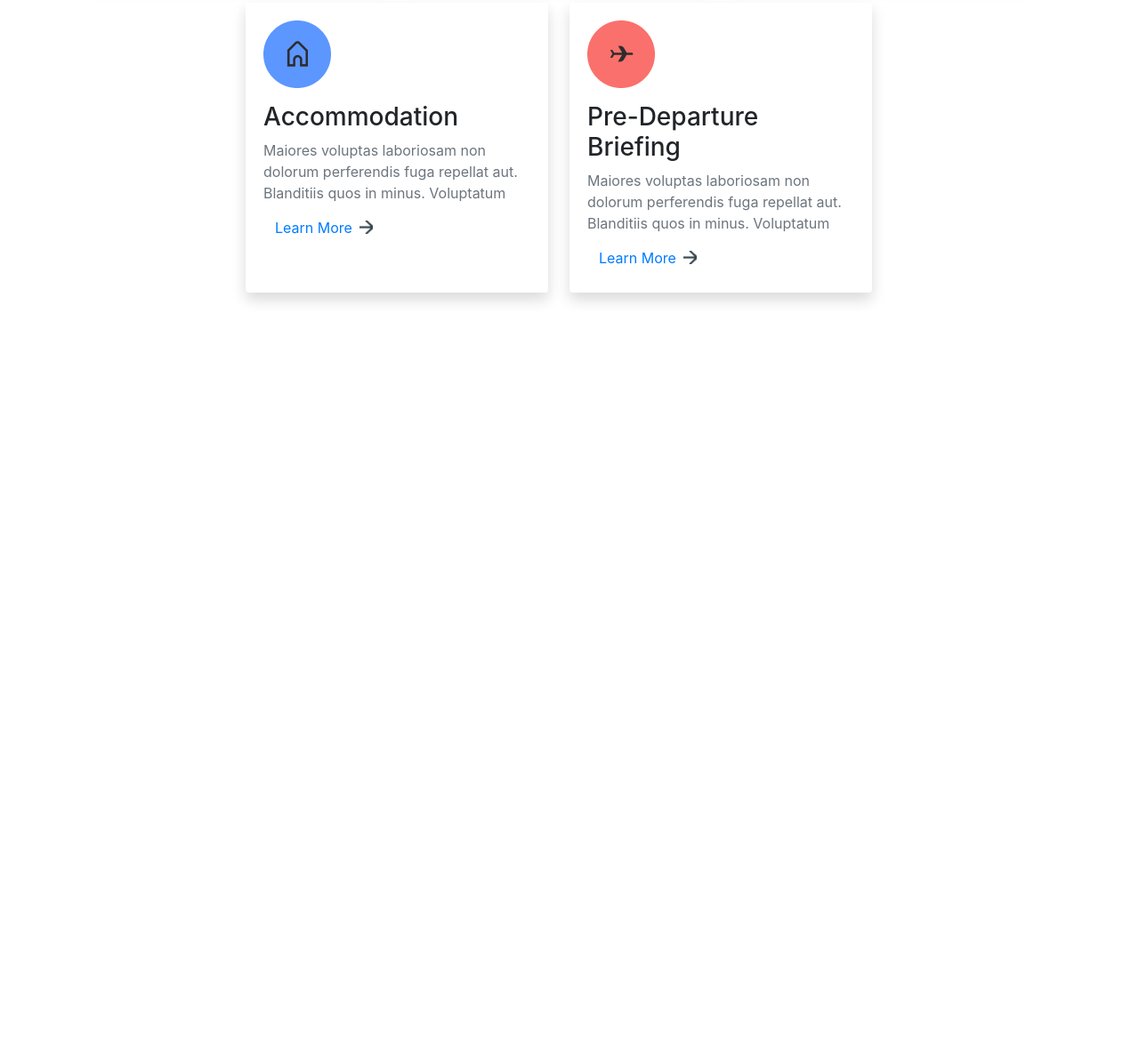
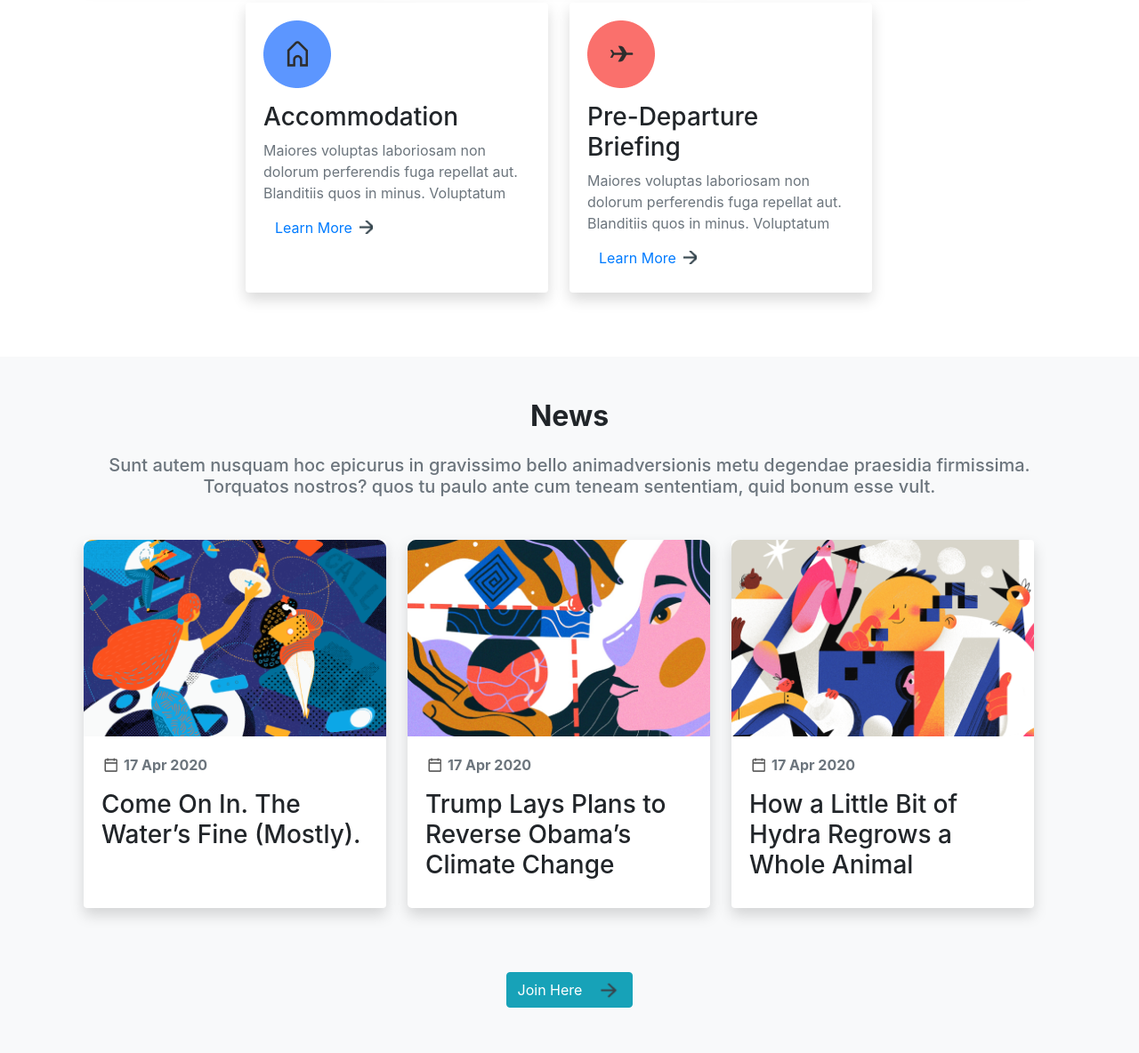
Before and after one commit to NurmuhammadovHojiakbar/executive, a plain HTML site: page index.html in a window 1280 px wide. Shown: the part 1542-2726 px from the top of the page at 89% size. Before the commit the page ends 1943 px from the top, so only its background shows below. Drawn offline with Linux system fonts and the light colour scheme.

Commit message:
New scetion

```diff
--- a/css/styles.css
+++ b/css/styles.css
@@ -27,7 +27,7 @@ body::-webkit-scrollbar-thumb{
     color: #fff;
 }
 
-.site-main__header .site-main__header-button::after{
+.site-main__button::after{
     content: "";
     width: 28px;
     height: 26px;
@@ -63,3 +63,8 @@ body::-webkit-scrollbar-thumb{
     height: 15px;
     background: url("../img/arrow-forward.png") no-repeat center center;
 }
+
+.news .news-card{
+    max-width: 340px;
+    width: 100%;
+}
--- a/index.html
+++ b/index.html
@@ -59,7 +59,7 @@
                                 We are  always availed to consult on taking your higher education to the next level so you can stay competitive in the
                             </p>
 
-                            <a class="site-main__header-button btn btn-info d-inline-flex align-items-center mb-5" href="#"><span class="mr-3">Apply Online</span></a>
+                            <a class="site-main__button btn btn-info d-inline-flex align-items-center mb-5" href="#"><span class="mr-3">Apply Online</span></a>
 
                             <div class="d-flex justify-content-center justify-content-lg-start">
                                 <a class="mr-3" href="https://facebook.com"><img src="img/facebook.png" alt="facebook"></a>
@@ -77,7 +77,7 @@
             </div>
         </header>
 
-        <section class="featured-universities site-main__featured-universities bg-light py-5">
+        <section class="featured-universities site-main__featured-universities bg-light py-5" id="about">
             <div class="container-lg">
                 <h2 class="featured-universities__title text-secondary text-center mb-5">Featured universities</h2>
 
@@ -130,7 +130,7 @@
             <div class="container-lg">
                 <div class="text-center mb-5">
                     <h2 class="mb-4 font-weight-bold">Our Services</h2>
-                    <p class="h5 text-secondary w-75 mx-auto">Executive Trade International is an University Application Centre, guiding Bangladeshi students to Australian, British, Canadian and Irish universities!</p>
+                    <p class="h5 text-secondary w-md-75 mx-auto">Executive Trade International is an University Application Centre, guiding Bangladeshi students to Australian, British, Canadian and Irish universities!</p>
                 </div>
                 <div class="d-flex flex-wrap justify-content-center">
                     <div class="site-main__services-card card border-0 shadow rounded mr-sm-4 mb-4">
@@ -176,6 +176,43 @@
                 </div>
             </div>
         </section>
+
+        <section class="news bg-light py-5" id="responsibilities">
+            <div class="container-lg">
+                <div class="text-center mb-5">
+                    <h2 class="mb-4 font-weight-bold">News</h2>
+                    <p class="h5 text-secondary w-md-75 mx-auto">Sunt autem nusquam hoc epicurus in gravissimo bello animadversionis metu degendae praesidia firmissima. Torquatos nostros? quos tu paulo ante cum teneam sententiam, quid bonum esse vult.</p>
+                </div>
+
+                <div class="d-flex flex-wrap justify-content-center mb-5">
+                    <div class="news-card card mr-sm-4 mb-4 border-0 shadow rounded">
+                        <img class="card-img-top img-fluid" src="img/water.png" alt="Card Image" width="340" height="220">
+                        <div class="card-body">
+                            <p class="card-text d-flex align-items-center font-weight-bold text-secondary"><img src="img/time-icon.png" alt=""><span class="ml-1">17 Apr 2020</span></p>
+                            <h3 class="card-title">Come On In. The Water’s Fine (Mostly).</h3>
+                        </div>
+                    </div>
+                    <div class="news-card card mr-sm-4 mb-4 border-0 shadow rounded-lg">
+                        <img class="card-img-top img-fluid" src="img/climate.png" alt="Card Image" width="340" height="220">
+                        <div class="card-body">
+                            <p class="card-text d-flex align-items-center font-weight-bold text-secondary"><img src="img/time-icon.png" alt=""><span class="ml-1">17 Apr 2020</span></p>
+                            <h3 class="card-title">Trump Lays Plans to Reverse Obama’s Climate Change </h3>
+                        </div>
+                    </div>
+                    <div class="news-card card mr-sm-4 mb-4 border-0 shadow rounded">
+                        <img class="card-img-top img-fluid" src="img/hydra.png" alt="Card Image" width="340" height="220">
+                        <div class="card-body">
+                            <p class="card-text d-flex align-items-center font-weight-bold text-secondary"><img src="img/time-icon.png" alt=""><span class="ml-1">17 Apr 2020</span></p>
+                            <h3 class="card-title">How a Little Bit of Hydra Regrows a Whole Animal</h3>
+                        </div>
+                    </div>
+                </div>
+
+                <div class="text-center">
+                    <a class="site-main__button btn btn-info d-inline-flex align-items-center mb-5" href="#"><span class="mr-3">Join Here</span></a>
+                </div>
+            </div>
+        </section>
     </main>
 
     <footer class="site-footer">
```
Also changed, not shown: img/climate.png (added), img/hydra.png (added), img/time-icon.png (added), img/water.png (added).
